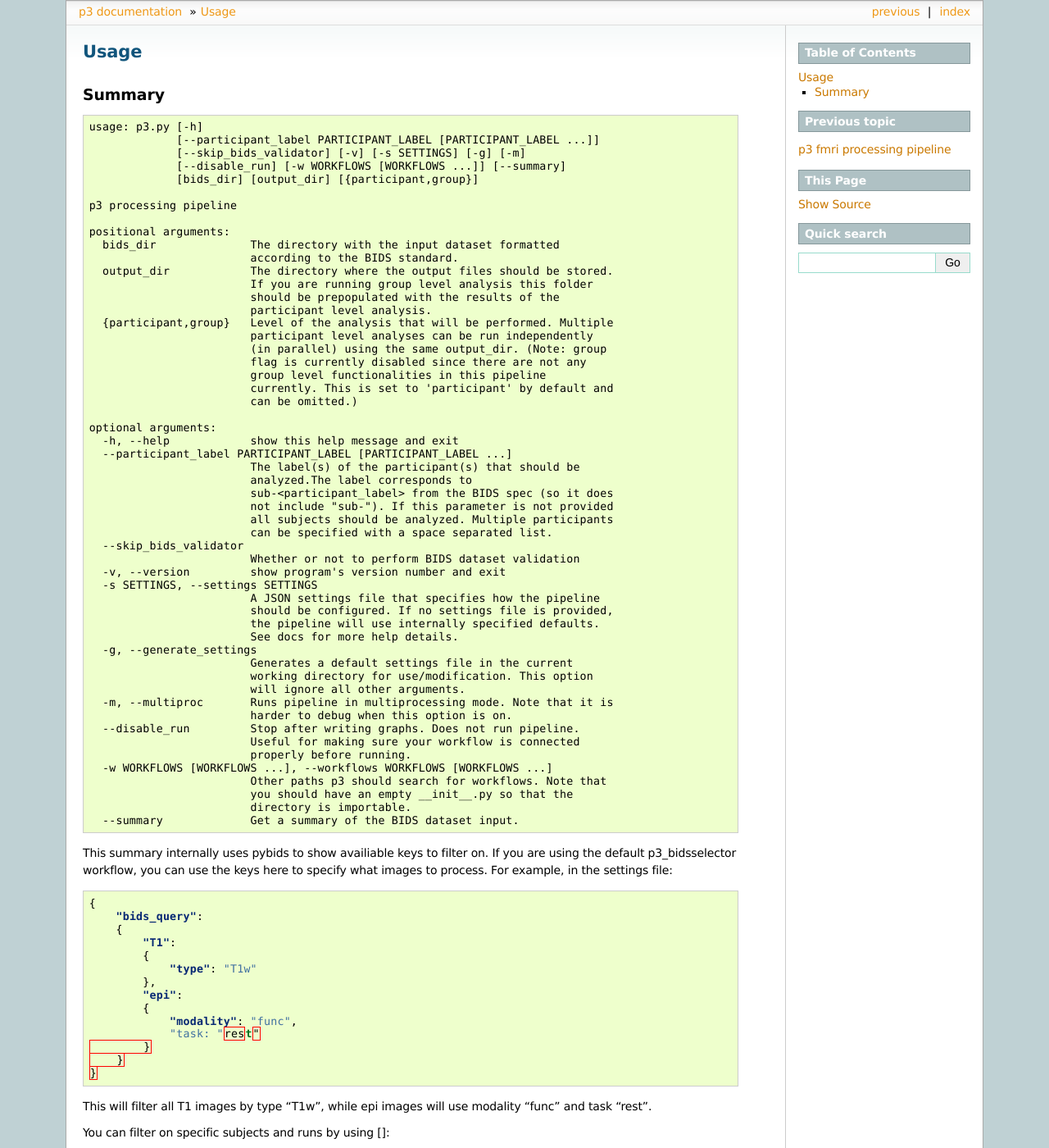
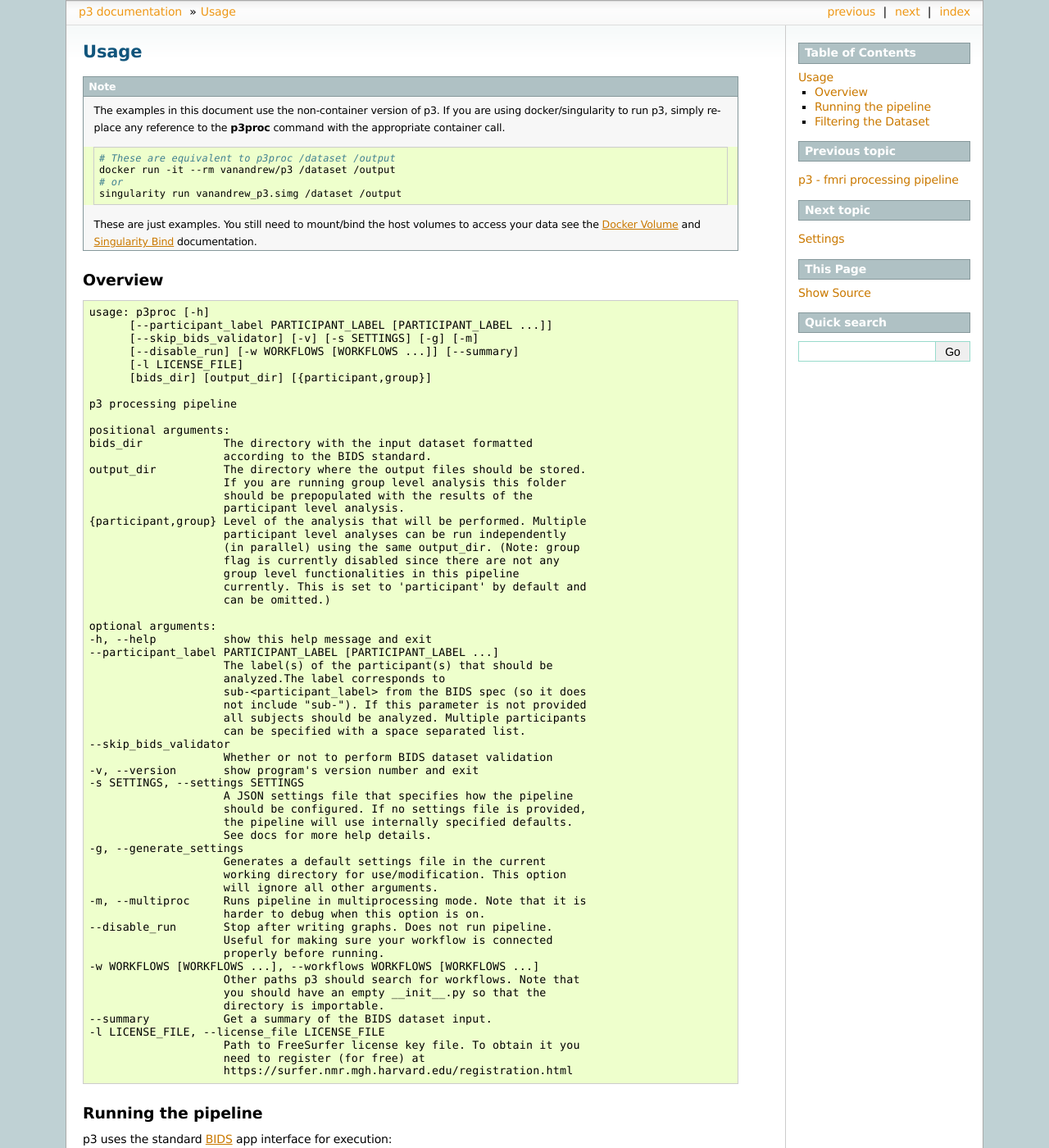
Before and after one commit to p3proc/p3, a Sphinx documentation site: the page built from docs/usage/usage.rst, in a window 1280 px wide and 1400 px high. Shown: the whole window at 82% size. Built offline with Sphinx 7.4.7, drawn with Linux system fonts in a browser that asks for light colours; some of the changed text lies outside the part shown.

Commit message:
update docs

```diff
--- /dev/null
+++ b/docs/dev/developers.rst
@@ -0,0 +1,4 @@
+.. `For Developers`:
+
+For Developers
+==============
--- a/docs/links.rst
+++ b/docs/links.rst
@@ -2,3 +2,8 @@
 
 .. _BIDS: http://bids.neuroimaging.io/
 .. _nipype: https://nipype.readthedocs.io/en/latest/index.html
+.. _Docker: https://docs.docker.com/
+.. _Singularity: https://www.sylabs.io/guides/2.5.1/user-guide/
+.. _`Docker Volume`: https://docs.docker.com/storage/volumes/
+.. _`Singularity Bind`: https://www.sylabs.io/guides/2.5.1/user-guide/bind_paths_and_mounts.html
+.. _pybids: https://github.com/INCF/pybids
--- /dev/null
+++ b/docs/usage/settings.rst
@@ -0,0 +1,4 @@
+.. _Settings:
+
+Settings
+========
--- a/docs/usage/usage.rst
+++ b/docs/usage/usage.rst
@@ -1,67 +1,162 @@
+.. Usage:
+
 Usage
 =====
 
-Summary
--------
+.. note::
+
+    The examples in this document use the non-container version of
+    p3. If you are using docker/singularity to run p3, simply replace
+    any reference to the **p3proc** command with the appropriate container
+    call.
+
+    .. code:: bash
+
+        # These are equivalent to p3proc /dataset /output
+        docker run -it --rm vanandrew/p3 /dataset /output
+        # or
+        singularity run vanandrew_p3.simg /dataset /output
+
+    These are just examples. You still need to mount/bind the host volumes
+    to access your data see the `Docker Volume`_ and `Singularity Bind`_ documentation.
+
+Overview
+--------
 .. code-block:: none
 
-    usage: p3.py [-h]
-                 [--participant_label PARTICIPANT_LABEL [PARTICIPANT_LABEL ...]]
-                 [--skip_bids_validator] [-v] [-s SETTINGS] [-g] [-m]
-                 [--disable_run] [-w WORKFLOWS [WORKFLOWS ...]] [--summary]
-                 [bids_dir] [output_dir] [{participant,group}]
+    usage: p3proc [-h]
+          [--participant_label PARTICIPANT_LABEL [PARTICIPANT_LABEL ...]]
+          [--skip_bids_validator] [-v] [-s SETTINGS] [-g] [-m]
+          [--disable_run] [-w WORKFLOWS [WORKFLOWS ...]] [--summary]
+          [-l LICENSE_FILE]
+          [bids_dir] [output_dir] [{participant,group}]
 
     p3 processing pipeline
 
     positional arguments:
-      bids_dir              The directory with the input dataset formatted
-                            according to the BIDS standard.
-      output_dir            The directory where the output files should be stored.
-                            If you are running group level analysis this folder
-                            should be prepopulated with the results of the
-                            participant level analysis.
-      {participant,group}   Level of the analysis that will be performed. Multiple
-                            participant level analyses can be run independently
-                            (in parallel) using the same output_dir. (Note: group
-                            flag is currently disabled since there are not any
-                            group level functionalities in this pipeline
-                            currently. This is set to 'participant' by default and
-                            can be omitted.)
+    bids_dir            The directory with the input dataset formatted
+                        according to the BIDS standard.
+    output_dir          The directory where the output files should be stored.
+                        If you are running group level analysis this folder
+                        should be prepopulated with the results of the
+                        participant level analysis.
+    {participant,group} Level of the analysis that will be performed. Multiple
+                        participant level analyses can be run independently
+                        (in parallel) using the same output_dir. (Note: group
+                        flag is currently disabled since there are not any
+                        group level functionalities in this pipeline
+                        currently. This is set to 'participant' by default and
+                        can be omitted.)
 
     optional arguments:
-      -h, --help            show this help message and exit
-      --participant_label PARTICIPANT_LABEL [PARTICIPANT_LABEL ...]
-                            The label(s) of the participant(s) that should be
-                            analyzed.The label corresponds to
-                            sub-<participant_label> from the BIDS spec (so it does
-                            not include "sub-"). If this parameter is not provided
-                            all subjects should be analyzed. Multiple participants
-                            can be specified with a space separated list.
-      --skip_bids_validator
-                            Whether or not to perform BIDS dataset validation
-      -v, --version         show program's version number and exit
-      -s SETTINGS, --settings SETTINGS
-                            A JSON settings file that specifies how the pipeline
-                            should be configured. If no settings file is provided,
-                            the pipeline will use internally specified defaults.
-                            See docs for more help details.
-      -g, --generate_settings
-                            Generates a default settings file in the current
-                            working directory for use/modification. This option
-                            will ignore all other arguments.
-      -m, --multiproc       Runs pipeline in multiprocessing mode. Note that it is
-                            harder to debug when this option is on.
-      --disable_run         Stop after writing graphs. Does not run pipeline.
-                            Useful for making sure your workflow is connected
-                            properly before running.
-      -w WORKFLOWS [WORKFLOWS ...], --workflows WORKFLOWS [WORKFLOWS ...]
-                            Other paths p3 should search for workflows. Note that
-                            you should have an empty __init__.py so that the
-                            directory is importable.
-      --summary             Get a summary of the BIDS dataset input.
+    -h, --help          show this help message and exit
+    --participant_label PARTICIPANT_LABEL [PARTICIPANT_LABEL ...]
+                        The label(s) of the participant(s) that should be
+                        analyzed.The label corresponds to
+                        sub-<participant_label> from the BIDS spec (so it does
+                        not include "sub-"). If this parameter is not provided
+                        all subjects should be analyzed. Multiple participants
+                        can be specified with a space separated list.
+    --skip_bids_validator
+                        Whether or not to perform BIDS dataset validation
+    -v, --version       show program's version number and exit
+    -s SETTINGS, --settings SETTINGS
+                        A JSON settings file that specifies how the pipeline
+                        should be configured. If no settings file is provided,
+                        the pipeline will use internally specified defaults.
+                        See docs for more help details.
+    -g, --generate_settings
+                        Generates a default settings file in the current
+                        working directory for use/modification. This option
+                        will ignore all other arguments.
+    -m, --multiproc     Runs pipeline in multiprocessing mode. Note that it is
+                        harder to debug when this option is on.
+    --disable_run       Stop after writing graphs. Does not run pipeline.
+                        Useful for making sure your workflow is connected
+                        properly before running.
+    -w WORKFLOWS [WORKFLOWS ...], --workflows WORKFLOWS [WORKFLOWS ...]
+                        Other paths p3 should search for workflows. Note that
+                        you should have an empty __init__.py so that the
+                        directory is importable.
+    --summary           Get a summary of the BIDS dataset input.
+    -l LICENSE_FILE, --license_file LICENSE_FILE
+                        Path to FreeSurfer license key file. To obtain it you
+                        need to register (for free) at
+                        https://surfer.nmr.mgh.harvard.edu/registration.html
 
+Running the pipeline
+--------------------
+p3 uses the standard BIDS_ app interface for execution:
 
-This summary internally uses pybids to show availiable keys to filter on.
+.. code:: bash
+
+    p3proc /dataset /output
+
+.. note::
+
+    If you are familiar with the standard BIDS_ app interface, you may
+    notice the omission of the analysis level argument (participant,group). p3
+    does not currently run with group level analysis and so disables it by default.
+    The **participant** option is specified implicitly on program execution.
+
+This will run the pipeline with its default settings. To customize the settings,
+you need to generate a settings file.
+
+.. code:: bash
+
+    # This will generate settings in the current directory
+    p3proc --generate_settings
+
+This will generate a settings.json file in the current directory.
+
+.. warning::
+
+    The generate settings option will overwrite any file called **settings.json** in the
+    current directory you call it in. Be sure you aren't losing any current files before
+    running this!
+
+The settings file will allow you to customize runtime settings. See the :ref:`Settings`
+section for information about particular parameters in the default parameters in
+the settings file.
+
+You can use the settings file you generate with the following:
+
+.. code:: bash
+
+    # This will use the settings defined in settings.json
+    p3proc /dataset /output --settings settings.json
+
+Filtering the Dataset
+---------------------
+p3 has the option to print availiable keys in the BIDS_ dataset that you
+can filter.
+
+.. code:: bash
+
+    # Note that the only argument required here is the BIDS dataset itself
+    p3proc /MSC_BIDS --summary
+
+    Below are some available keys in the dataset to filter on:
+
+    Availiable subject:
+    MSC01
+
+    Availiable session:
+    func01 func02 func03 func04 func05 func06 func07 func08 func09 func10 struct01 struct02
+
+    Availiable run:
+    1 2 3 4
+
+    Availiable type:
+    angio BIS bold defacemask description events FFI group KBIT2 magnitude1 magnitude2 participants phasediff scans sessions T1w T2w Toolbox veno
+
+    Availiable task:
+    glasslexical memoryfaces memoryscenes memorywords motor rest
+
+    Availiable modality:
+    anat fmap func
+
+The summary internally uses pybids_ to show availiable keys to filter on.
 If you are using the default p3_bidsselector workflow, you can use the keys
 here to specify what images to process. For example, in the settings file:
 
```
Also changed, not shown: other parts of docs/usage/usage.rst (+2 -0 lines), docs/index.rst (+24 -13 lines).
